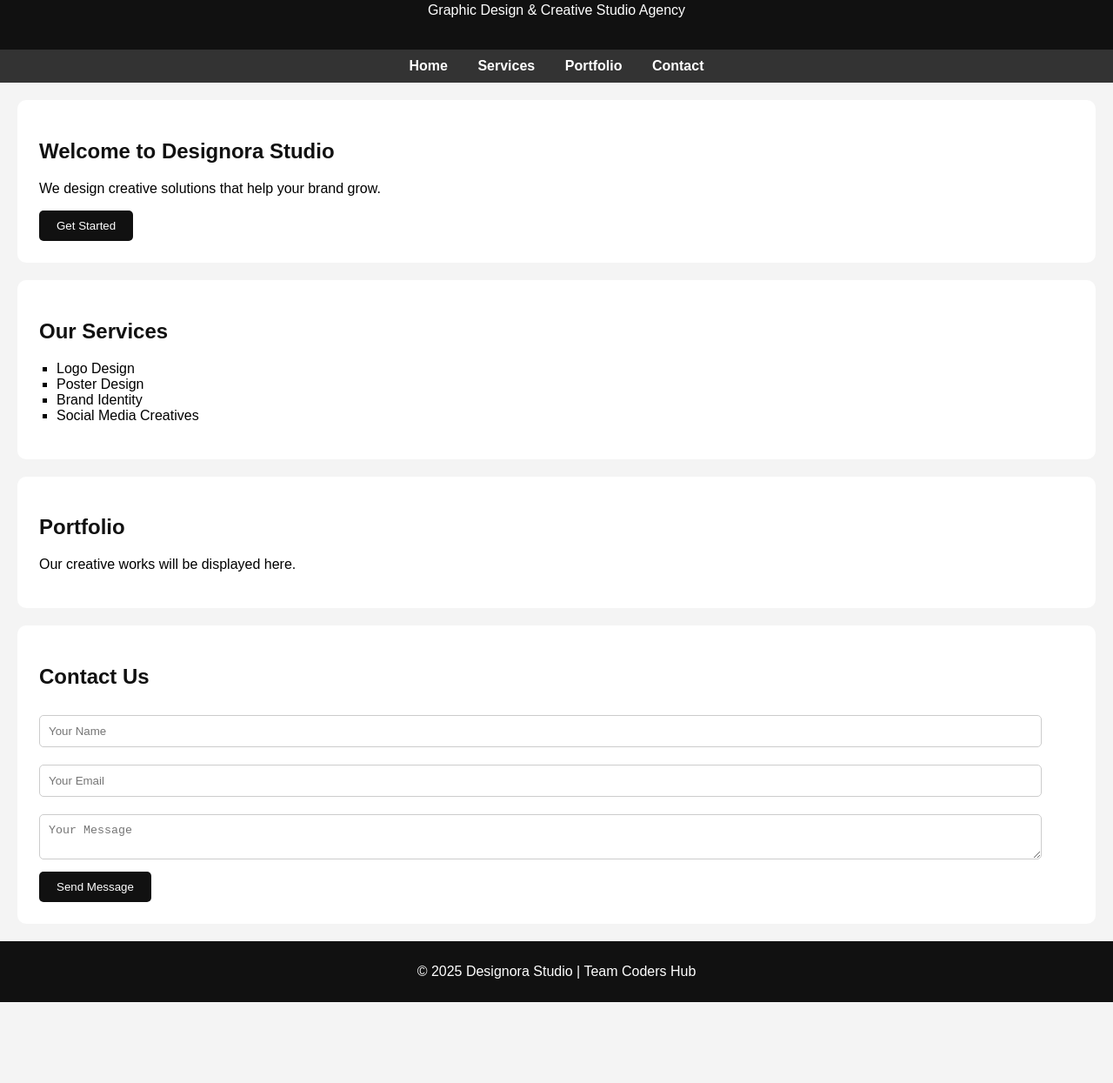
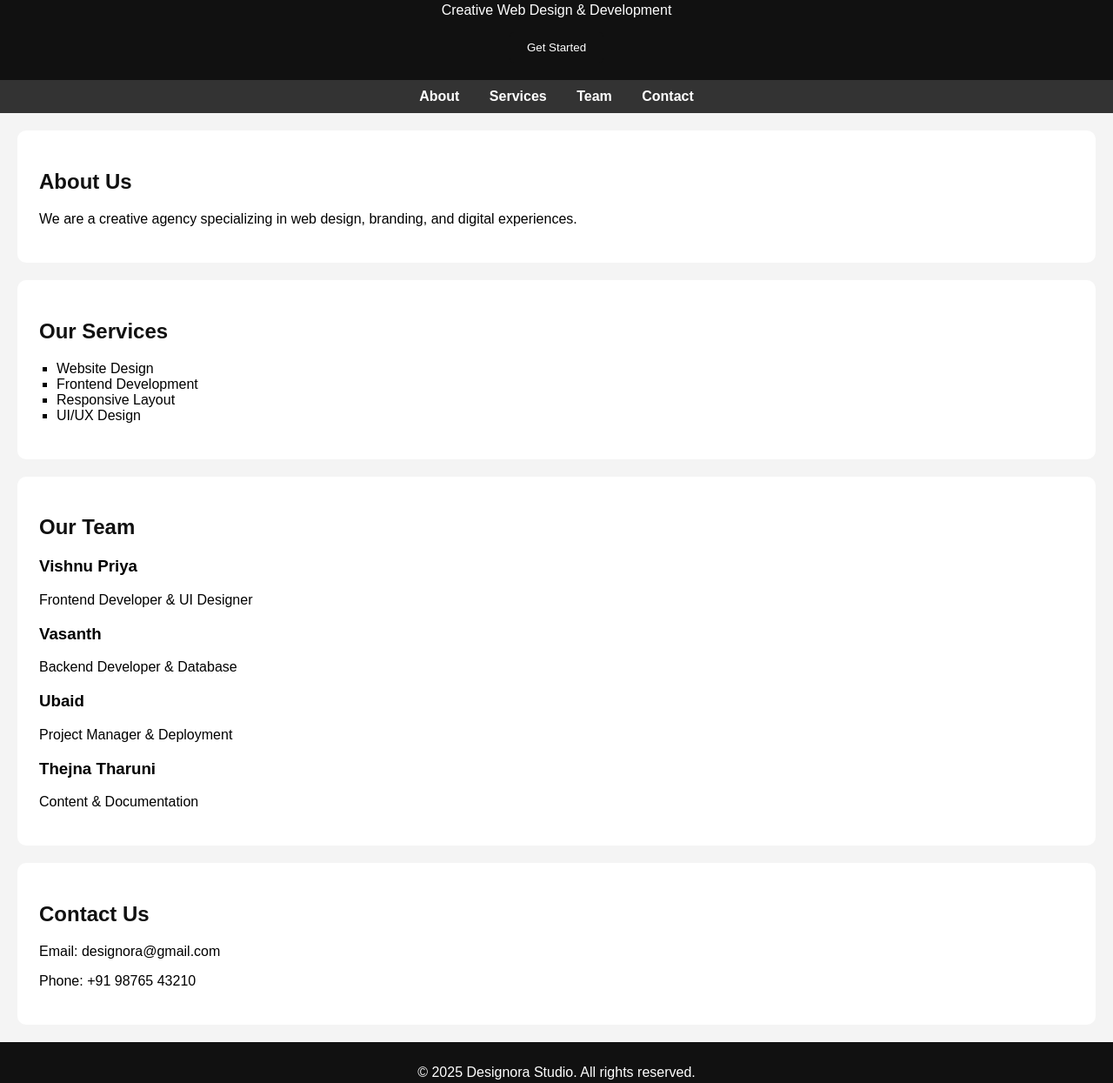
Before and after one commit to vishnupriya-kamaraj/designora-studio, a plain HTML site: page index.html in a window 1280 px wide. Shown: the part 97-1342 px from the top of the page at 87% size. Before the commit the page ends 1249 px from the top, so only its background shows below. Drawn offline with Linux system fonts and the light colour scheme.

Commit message:
Update index.html

```diff
--- a/index.html
+++ b/index.html
@@ -9,49 +9,62 @@
 
 <header>
     <h1>Designora Studio</h1>
-  <p>Graphic Design & Creative Studio Agency</p>
+    <p>Creative Web Design & Development</p>
+    <button onclick="welcome()">Get Started</button>
 </header>
 
 <nav>
-  <a href="#home">Home</a>
+    <a href="#about">About</a>
     <a href="#services">Services</a>
-  <a href="#portfolio">Portfolio</a>
+    <a href="#team">Team</a>
     <a href="#contact">Contact</a>
 </nav>
 
-<section id="home">
-  <h2>Welcome to Designora Studio</h2>
-  <p>We design creative solutions that help your brand grow.</p>
-  <button onclick="welcome()">Get Started</button>
+<section id="about">
+    <h2>About Us</h2>
+    <p>We are a creative agency specializing in web design, branding, and digital experiences.</p>
 </section>
 
 <section id="services">
     <h2>Our Services</h2>
     <ul>
-    <li>Logo Design</li>
-    <li>Poster Design</li>
-    <li>Brand Identity</li>
-    <li>Social Media Creatives</li>
+        <li>Website Design</li>
+        <li>Frontend Development</li>
+        <li>Responsive Layout</li>
+        <li>UI/UX Design</li>
     </ul>
 </section>
 
-<section id="portfolio">
-  <h2>Portfolio</h2>
-  <p>Our creative works will be displayed here.</p>
+<section id="team">
+    <h2>Our Team</h2>
+    <div class="team-members">
+        <div class="member">
+            <h3>Vishnu Priya</h3>
+            <p>Frontend Developer & UI Designer</p>
+        </div>
+        <div class="member">
+            <h3>Vasanth</h3>
+            <p>Backend Developer & Database</p>
+        </div>
+        <div class="member">
+            <h3>Ubaid</h3>
+            <p>Project Manager & Deployment</p>
+        </div>
+        <div class="member">
+            <h3>Thejna Tharuni</h3>
+            <p>Content & Documentation</p>
+        </div>
+    </div>
 </section>
 
 <section id="contact">
     <h2>Contact Us</h2>
-  <form>
-    <input type="text" placeholder="Your Name" required>
-    <input type="email" placeholder="Your Email" required>
-    <textarea placeholder="Your Message" required></textarea>
-    <button type="submit">Send Message</button>
-  </form>
+    <p>Email: designora@gmail.com</p>
+    <p>Phone: +91 98765 43210</p>
 </section>
 
 <footer>
-  <p>© 2025 Designora Studio | Team Coders Hub</p>
+    <p>© 2025 Designora Studio. All rights reserved.</p>
 </footer>
 
 <script src="script.js"></script>
```
Lines whose indentation alone changed are shown as unchanged.
